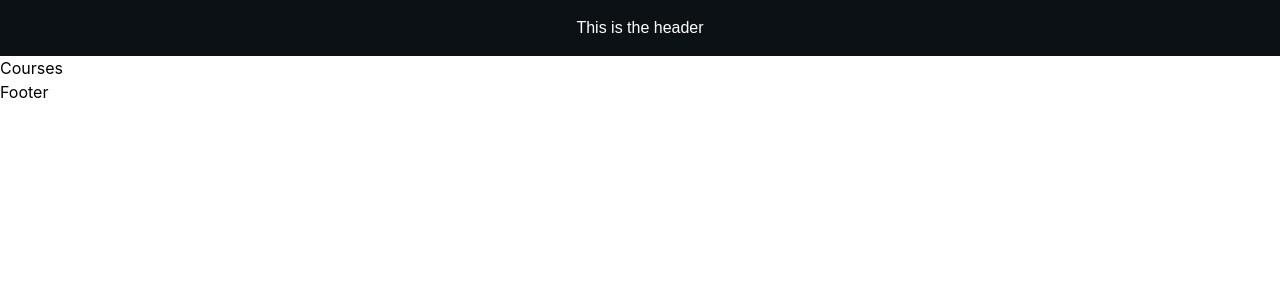
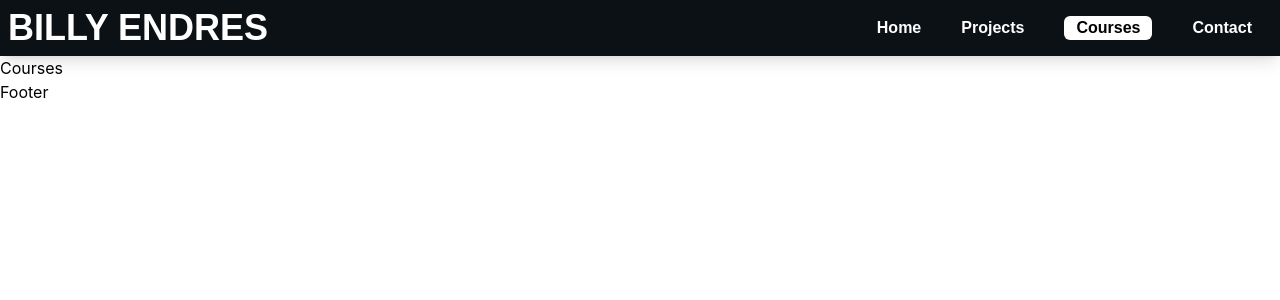
Before and after one commit to billyendres/Profile, a React (Create React App) app: page /courses in a window 1280 px wide. Shown: the top 300 px of the page. Built offline with nearby package versions, Linux system fonts and the light colour scheme.

Commit message:
Responsive navbar completed

```diff
--- a/src/components/Header.js
+++ b/src/components/Header.js
@@ -1,11 +1,82 @@
 import React from "react";
+import { useState } from "react";
+import { Link } from "react-router-dom";
+import { FaBars } from "react-icons/fa";
+
+const menuItems = [
+  {
+    title: "Home",
+    key: "/",
+  },
+  {
+    title: "Projects",
+    key: "/projects",
+  },
+  {
+    title: "Courses",
+    key: "/courses",
+  },
+  {
+    title: "Contact",
+    key: "/contact",
+  },
+];
 
 const Header = () => {
+  const [showMenu, setShowMenu] = useState("md:hidden");
+  const pathname = window.location.pathname;
+
   return (
-    <div>
-      <h1 className="bg-github text-white font-mont text-center p-4">
-        This is the header
-      </h1>
+    <div className="text-white font-mont">
+      <div
+        className={`flex bg-github justify-between items-center p-2 font-semibold shadow-lg ${
+          showMenu === "" && "md:flex-col"
+        }`}
+      >
+        <div className="flex justify-between w-full items-center">
+          <h1 className="text-4xl">BILLY ENDRES</h1>
+
+          <FaBars
+            onClick={() => {
+              showMenu === "md:hidden"
+                ? setShowMenu("")
+                : setShowMenu("md:hidden");
+            }}
+            className="lg:hidden xl:hidden 2xl:hidden md:flex cursor-pointer"
+          />
+        </div>
+        <div className="flex md:hidden">
+          {menuItems.map(({ title, key }) => {
+            return (
+              <li
+                key={key}
+                className={`list-none mx-5 ${
+                  key === pathname && "bg-white text-black rounded-md px-3"
+                }`}
+              >
+                <Link to={`${key}`}>{title}</Link>
+              </li>
+            );
+          })}
+        </div>
+
+        <div
+          className={`mt-5 md:flex items-start w-full flex-col lg:hidden xl:hidden 2xl:hidden ${showMenu}`}
+        >
+          {menuItems.map(({ title, key }) => {
+            return (
+              <li
+                key={key}
+                className={`list-none p-2 ${
+                  key === pathname && "bg-white text-black rounded-md"
+                }`}
+              >
+                <Link to={`${key}`}>{title}</Link>
+              </li>
+            );
+          })}
+        </div>
+      </div>
     </div>
   );
 };
--- a/tailwind.config.js
+++ b/tailwind.config.js
@@ -10,20 +10,11 @@ module.exports = {
       },
     },
     screens: {
-      "2xl": { max: "1535px" },
-      // => @media (max-width: 1535px) { ... }
-
+      "2xl": { max: "5350px" },
       xl: { max: "1279px" },
-      // => @media (max-width: 1279px) { ... }
-
       lg: { max: "1023px" },
-      // => @media (max-width: 1023px) { ... }
-
       md: { max: "767px" },
-      // => @media (max-width: 767px) { ... }
-
       sm: { max: "639px" },
-      // => @media (max-width: 639px) { ... }
     },
   },
   plugins: [],
```
